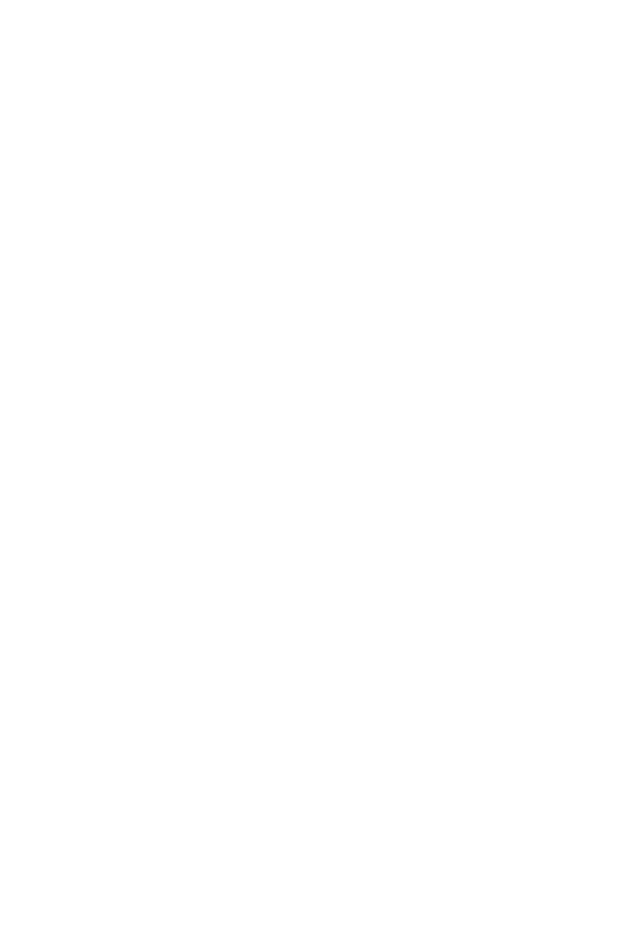
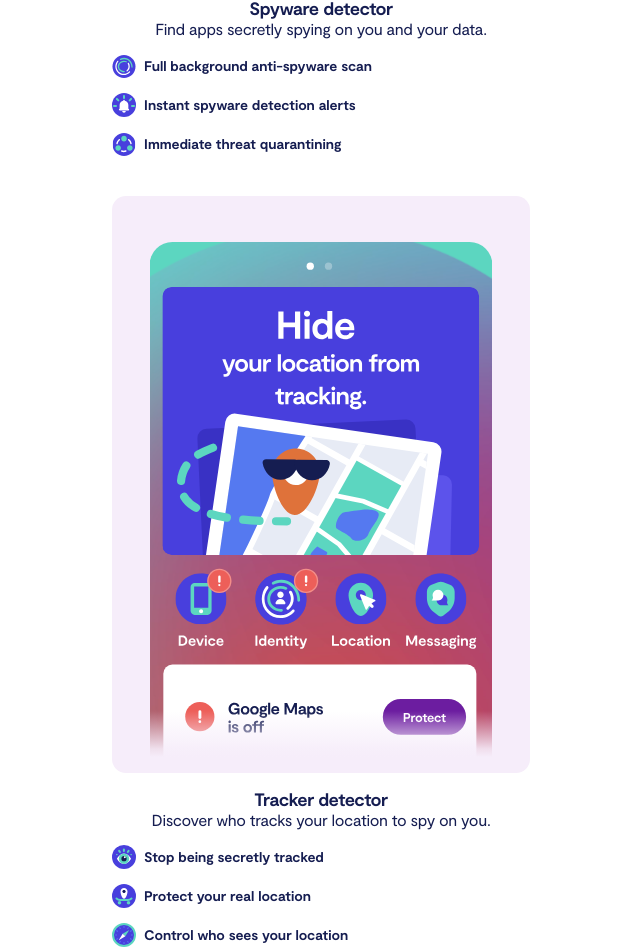
Before and after one commit to SerhiiKorniichuk/clario, a Next.js app: page / in a window 1280 px wide. Shown: the part 1440-2392 px from the top of the page, without its empty margins (319-959 px from the left). Before the commit the page ends 800 px from the top, so only its background shows below. Built offline with nearby package versions, Linux system fonts and the light colour scheme.

Commit message:
feat: create BannersPresentationSection

```diff
--- a/src/app/page.tsx
+++ b/src/app/page.tsx
@@ -2,6 +2,7 @@
 import { Header } from '@/sections/Header/Header'
 import { WelcomeSection } from '@/sections/WelcomeSection/WelcomeSection'
 import { VideoBannerSection } from '@/sections/VideoBannerSection/VideoBannerSection'
+import { BannersPresentationSection } from '@/sections/BannersPresentationSection/BannersPresentationSection'
 
 export default function Home() {
   return (
@@ -9,6 +10,7 @@
       <Header />
       <WelcomeSection />
       <VideoBannerSection />
+      <BannersPresentationSection />
     </main>
   )
 }
--- /dev/null
+++ b/src/sections/BannersPresentationSection/BannersPresentationSection.tsx
@@ -0,0 +1,130 @@
+import { GridContainer } from '@/components/GridContainer/GridContainer'
+import {
+  InfoBanner,
+  InfoBannerData,
+} from '@/sections/BannersPresentationSection/components/InfoBanner/InfoBanner'
+import styles from './bannersPresentationSection.module.scss'
+import { Typography } from '@/components/Typography/Typography'
+
+const banners: InfoBannerData[] = [
+  {
+    pictureSrc: '/banners/spyware-detector-banner.svg',
+    title: 'Spyware detector',
+    subtitle: 'Find apps secretly spying on you and your data.',
+    list: [
+      {
+        iconScr: '/icons/identity-icon.svg',
+        text: 'Full background anti-spyware scan',
+      },
+      {
+        iconScr: '/icons/ring-icon.svg',
+        text: 'Instant spyware detection alerts',
+      },
+      {
+        iconScr: '/icons/network-icon.svg',
+        text: 'Immediate threat quarantining',
+      },
+    ],
+  },
+  {
+    color: 'pink',
+    pictureSrc: '/banners/tracker-detector-banner.svg',
+    title: 'Tracker detector',
+    subtitle: 'Discover who tracks your location to spy on you.',
+    list: [
+      {
+        iconScr: '/icons/eye-icon.svg',
+        text: 'Stop being secretly tracked',
+      },
+      {
+        iconScr: '/icons/location-icon.svg',
+        text: 'Protect your real location',
+      },
+      {
+        iconScr: '/icons/safari-icon.svg',
+        text: 'Control who sees your location',
+      },
+    ],
+  },
+  {
+    color: 'blue',
+    pictureSrc: '/banners/social-media-protection-banner.svg',
+    title: 'Social media protection',
+    subtitle: 'Easily prevent social media account hacks.',
+    list: [
+      {
+        iconScr: '/icons/instagram-icon.svg',
+        text: 'See who uses your accounts',
+      },
+      {
+        iconScr: '/icons/shield-icon.svg',
+        text: 'Revoke access for other users',
+      },
+      {
+        iconScr: '/icons/ring-icon.svg',
+        text: 'Get unauthorized login alerts',
+      },
+    ],
+  },
+  {
+    color: 'green',
+    pictureSrc: '/banners/call-recorder-blocker-banner.svg',
+    title: 'Call recorder blocker',
+    subtitle: 'Discover if someone records your calls and chats.',
+    list: [
+      {
+        iconScr: '/icons/mobile-icon.svg',
+        text: 'Hide your call history and records',
+      },
+      {
+        iconScr: '/icons/widget-icon.svg',
+        text: 'Revoke sharing your contact list',
+      },
+      {
+        iconScr: '/icons/alert-icon.svg',
+        text: 'Help secret texts remain secret',
+      },
+    ],
+  },
+  {
+    pictureSrc: '/banners/screen-recording-detector-banner.svg',
+    title: 'Screen recording detector',
+    subtitle: 'Don’t let anyone access your phone screen.',
+    list: [
+      {
+        iconScr: '/icons/incognito-icon.svg',
+        text: 'Find out if your screen is being recorded',
+      },
+      {
+        iconScr: '/icons/not-incognito-icon.svg',
+        text: 'Immediately stop silent recordings',
+      },
+      {
+        iconScr: '/icons/ring-icon.svg',
+        text: 'Get alerts if your camera is in use',
+      },
+    ],
+  },
+]
+
+export const BannersPresentationSection = () => {
+  return (
+    <section className={styles.wrapper}>
+      <GridContainer>
+        <Typography
+          variant="h2"
+          tag="h2"
+          align="center"
+          className={styles.title}
+        >
+          Clario helps you easily avoid spying.
+        </Typography>
+        <div className={styles.banners}>
+          {banners.map((banner) => (
+            <InfoBanner key={banner.title} {...banner} />
+          ))}
+        </div>
+      </GridContainer>
+    </section>
+  )
+}
--- /dev/null
+++ b/src/sections/BannersPresentationSection/bannersPresentationSection.module.scss
@@ -0,0 +1,14 @@
+.wrapper {
+  padding: 20px 0 40px;
+}
+
+.title {
+  margin-bottom: 30px;
+}
+
+.banners {
+  display: flex;
+  flex-direction: column;
+  align-items: center;
+  gap: 40px;
+}
--- /dev/null
+++ b/src/sections/BannersPresentationSection/components/InfoBanner/InfoBanner.tsx
@@ -0,0 +1,51 @@
+import {
+  PictureBanner,
+  PictureBannerColor,
+} from '@/sections/BannersPresentationSection/components/PictureBanner/PictureBanner'
+import styles from '@/sections/BannersPresentationSection/components/InfoBanner/infoBanner.module.scss'
+import { FC } from 'react'
+import { Typography } from '@/components/Typography/Typography'
+import {
+  TypographyWithIcon,
+  TypographyWithIconOptions,
+} from '@/components/TypographyWithIcon/TypographyWithIcon'
+
+export interface InfoBannerData {
+  color?: PictureBannerColor
+  pictureSrc: string
+  title: string
+  subtitle: string
+  list: TypographyWithIconOptions[]
+}
+
+export const InfoBanner: FC<InfoBannerData> = ({
+  color,
+  pictureSrc,
+  title,
+  subtitle,
+  list,
+}) => {
+  return (
+    <div className={styles.container}>
+      <PictureBanner src={pictureSrc} alt={title} color={color} />
+      <div className={styles.header}>
+        <Typography variant="h4" tag="h4" align="center">
+          {title}
+        </Typography>
+        <Typography variant="subtitle1" align="center">
+          {subtitle}
+        </Typography>
+      </div>
+      <div className={styles.list}>
+        {list.map((item) => (
+          <TypographyWithIcon
+            key={item.text}
+            typography={{ variant: 'body1-bold' }}
+            iconSize={24}
+            {...item}
+          />
+        ))}
+      </div>
+    </div>
+  )
+}
--- /dev/null
+++ b/src/sections/BannersPresentationSection/components/InfoBanner/infoBanner.module.scss
@@ -0,0 +1,13 @@
+.container {
+  width: 100%;
+}
+
+.header {
+  margin: 15px 0;
+}
+
+.list {
+  display: flex;
+  flex-direction: column;
+  gap: 15px;
+}
--- /dev/null
+++ b/src/sections/BannersPresentationSection/components/PictureBanner/PictureBanner.tsx
@@ -0,0 +1,28 @@
+import styles from './pictureBanner.module.scss'
+import Image from 'next/image'
+import { FC } from 'react'
+import cn from 'classnames'
+
+export type PictureBannerColor = 'purple' | 'pink' | 'blue' | 'green'
+
+interface Props {
+  className?: string
+  color?: PictureBannerColor
+  src: string
+  alt: string
+}
+
+export const PictureBanner: FC<Props> = ({
+  className,
+  color = 'purple',
+  src,
+  alt,
+}) => {
+  return (
+    <div className={cn(styles.wrapper, styles[color], className)}>
+      <div className={styles.container}>
+        <Image src={src} alt={alt} fill />
+      </div>
+    </div>
+  )
+}
--- /dev/null
+++ b/src/sections/BannersPresentationSection/components/PictureBanner/pictureBanner.module.scss
@@ -0,0 +1,52 @@
+@import "src/styles/colors.module";
+@import "src/styles/borders.module";
+
+@mixin banner-color($color) {
+  background-color: $color;
+
+  .container:after {
+    background: linear-gradient(180deg, rgba($color, 0.00) 0%, rgba($color, 0.90) 82.13%, $color 100%);
+  }
+}
+
+.wrapper {
+  padding: 16px 24px;
+  display: flex;
+  justify-content: center;
+  align-items: center;
+  border-radius: $banner-border;
+  overflow: hidden;
+}
+
+.container {
+  position: relative;
+  margin-top: 30px;
+  padding-top: 139%;
+  width: 100%;
+  overflow: hidden;
+
+  &::after {
+    content: '';
+    position: absolute;
+    bottom: 0;
+    left: 0;
+    height: 46px;
+    width: 100%;
+  }
+}
+
+.purple {
+  @include banner-color($purple-light-color);
+}
+
+.pink {
+  @include banner-color($pink-light-color);
+}
+
+.blue {
+  @include banner-color($blue-light-color);
+}
+
+.green {
+  @include banner-color($green-light-color);
+}
```
